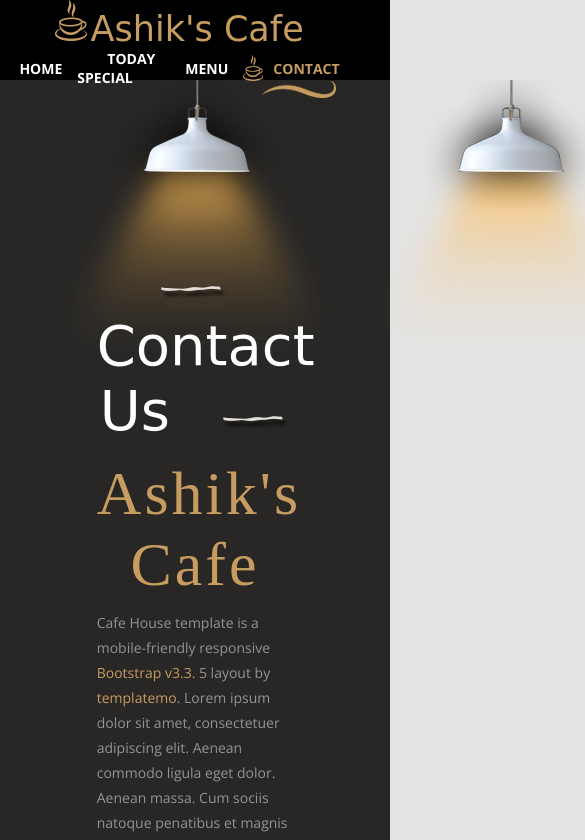
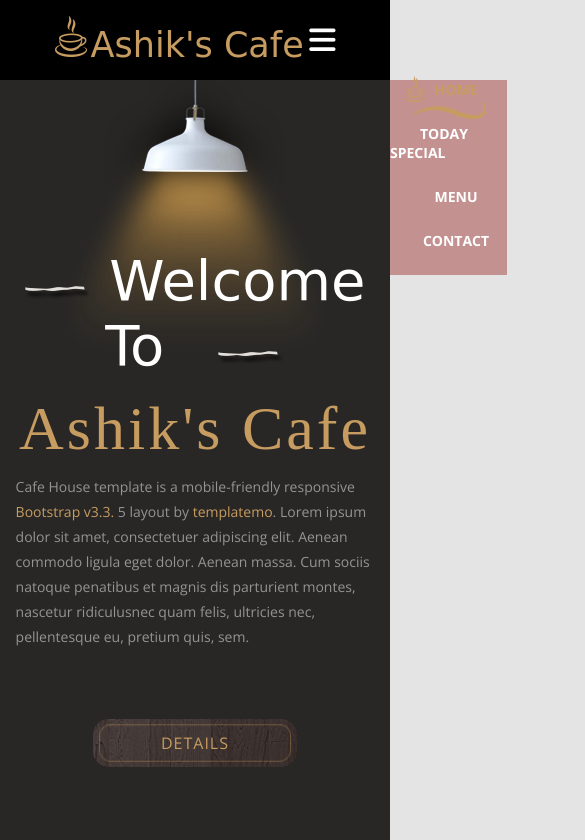
Before and after one commit to ashikurrahman-1/cafe-house, a plain HTML site: page contact.html in a window 390 px wide. Shown: the top 840 px of the page, 585 px wide, since content can reach past the window. Drawn offline with nearby package versions, Linux system fonts and the light colour scheme; a web font is replaced by a local one.

Commit message:
something changes in responsive sheet

```diff
--- a/contact.html
+++ b/contact.html
@@ -5,27 +5,32 @@
         <meta http-equiv="X-UA-Compatible" content="IE=edge">
         <meta name="viewport" content="width=device-width, initial-scale=1.0">
         <title>Cafe House</title>
-    <link rel="stylesheet" href="css/style.css">
         <link rel="stylesheet" href="css/all.min.css">
         <link rel="shortcut icon" href="img/favicon.ico" type="image/x-icon">
+        <link rel="stylesheet" href="css/style.css">
+        <link rel="stylesheet" href="css/responsive.css">
     </head>
     <body>
         <header>
             <nav>
-            <div class="container">
+                <div class="container nav-container">
                     <div class="navbar">
+                        <input type="checkbox" id="toggler">
                         <div class="navbar-left">
                             <img src="img/logo.png" alt="">
                             <span>Ashik's Cafe</span>
                         </div>
                         <div class="navbar-right">
                             <ul>
-                            <li><a href="index.html" class="nav">HOME</a></li>
+                                <li><a href="index.html" class="nav active">HOME</a></li>
                                 <li><a href="today.html" class="nav">TODAY SPECIAL</a></li>
                                 <li><a href="menu.html" class="nav">MENU</a></li>
-                            <li><a href="contact.html" class="nav active">CONTACT</a></li>
+                                <li><a href="contact.html" class="nav">CONTACT</a></li>
                             </ul>
                         </div>
+                        <label for="toggler">
+                            <i class="fa-solid fa-bars"></i>
+                        </label>
                     </div>
                 </div>
             </nav>
@@ -33,7 +38,7 @@
 
         <!-- Home section -->
         <section id="home">
-        <div class="container">
+            <div class="container home-container">
                 <div class="home">
                     <div class="home-top">
                         <img src="img/light.png" alt="">
@@ -43,7 +48,7 @@
                     <div class="home-middle">
                         <h3>
                             <img src="img/header-line.png" alt="">
-                        Contact Us &nbsp
+                            Welcome To &nbsp
                             <img src="img/header-line.png" alt="">
                         </h3>
                         <h2>Ashik's Cafe</h2>
@@ -60,7 +65,7 @@
 
     <!-- Contact section -->
     <section id="contact">
-        <div class="container">
+        <div class="container contact-container">
             <h2>Send Us a Message</h2>
             <div class="contact">
                 <div class="contact-left">
--- /dev/null
+++ b/css/responsive.css
@@ -0,0 +1,88 @@
+
+
+/* X-Small devices (portrait phones, less than 576px) */
+@media all and (max-width: 36em) {
+    .home-top img:first-child, .home-top img:last-child{
+        display: none;
+    }
+    nav input:checked ~ .navbar-right ul{
+        width: 40%;
+    }
+    .home-container, .popular-container, .daily-container, .contact-container, .special-container{
+        width: 92%;
+    }
+    .home-middle{
+        width: 100%;
+    }
+    .p-desc{
+        align-items: center;
+    }
+    .p-items img{
+        object-fit: cover;
+    }
+    .special{
+        flex-direction: column;
+    }
+    #special .tagline .hr{
+        width: 70%;
+    }
+
+    .menu{
+        flex-direction: column;
+    }
+    .menu .menu-left ul {
+        background-size: contain;
+        background-position: center;
+    }
+}
+
+/* // Small devices (landscape phones, less than 768px) */
+@media all and (max-width: 48em) {
+
+    nav input:checked ~ .navbar-right ul{
+        width: 40%;
+    }
+}
+
+/* // Medium devices (tablets, less than 992px) */
+@media all and (max-width: 62em) {
+    /* Navbar */
+    nav label{
+        display: block;
+    }
+    nav label i{
+        color: #fff;
+        font-size: 30px;
+    }
+    .navbar-right ul{
+        display: flex;
+        flex-direction: column;
+        align-items: center;
+        justify-content: center;
+        color: #fff;
+        width: 30%;
+        position: fixed;
+        top: 80px;
+        right: -30%;
+        column-gap: 30px;
+        background-color: rgba(160, 49, 49, 0.459);
+        transition: right 0.5s ease-in-out;
+    }
+    .navbar-right ul li{
+        margin-bottom: 25px;
+    }
+    nav input:checked ~ .navbar-right ul{
+        right: 0;
+    }
+
+}
+
+/* // Large devices (desktops, less than 1200px) */
+@media all and (max-width: 75em) {
+
+}
+
+/* // X-Large devices (large desktops, less than 1400px) */
+@media all and (max-width: 87.5em) {
+
+}
--- a/css/style.css
+++ b/css/style.css
@@ -34,9 +34,18 @@
     display: grid;
     align-items: center;
 }
+nav input{
+    display: none;
+}
+nav label{
+    display: none;
+}
+/* .nav-container{
+    width: 89%;
+} */
 .navbar{
-    display: grid;
-    grid-template-columns: repeat(auto-fit, minmax(300px, 1fr));
+    display: flex;
+    justify-content: space-between;
     align-items: center;
 }
 .navbar-left span{
--- a/js/custom.js
+++ b/js/custom.js
@@ -5,7 +5,9 @@
 //     $(this).addClass('active');
 
 // });
-// console.log('.nav');
+
+
+
 // $(document).ready(function() {
 //     $(".nav").click(function () {
 //         if(!$(this).hasClass('active'))
```
Also changed, not shown: index.html (+11 -6 lines), menu.html (+9 -4 lines), today.html (+10 -5 lines). Lines whose indentation alone changed are shown as unchanged.
